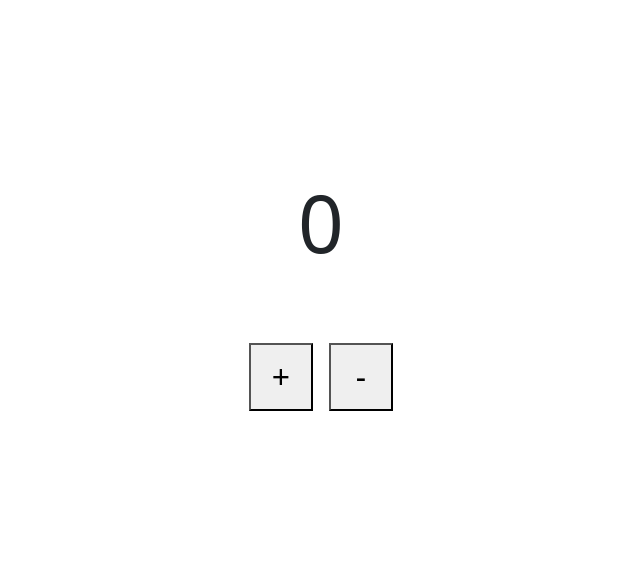
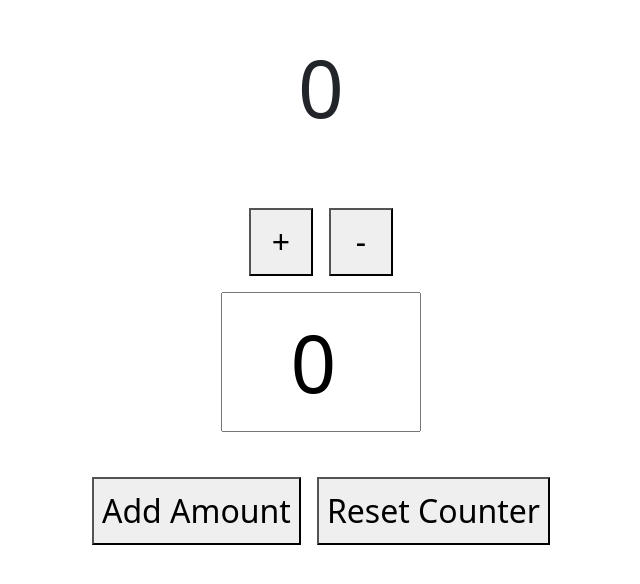
Before and after one commit to friendly-misanthrope/redux-toolkit, a React (Vite) app: page / in a window 1280 px wide. Shown: the part 106-690 px from the top of the page, without its empty margins (319-959 px from the left). Built offline with nearby package versions, Linux system fonts and the light colour scheme.

Commit message:
created input for incrementAmount and buttons with click handlers for resetting the counter and incrementByAmount

```diff
--- a/src/features/counter/Counter.jsx
+++ b/src/features/counter/Counter.jsx
@@ -1,9 +1,24 @@
 import { useSelector, useDispatch } from 'react-redux';
-import { increment, decrement } from './counterSlice';
+import { useState } from 'react';
+import {
+  increment,
+  decrement,
+  reset,
+  incrementByAmount
+} from './counterSlice';
 
 const Counter = () => {
   const count = useSelector((state) => state.counter.count);
   const dispatch = useDispatch();
+
+  const [incrementAmount, setIncrementAmount] = useState(0);
+
+  const addValue = Number(incrementAmount || 0);
+
+  const resetAll = () => {
+    setIncrementAmount(0);
+    dispatch(reset());
+  }
 
   return (
     <section>
@@ -12,6 +27,11 @@
         <button onClick={() => dispatch(increment())}>+</button>
         <button onClick={() => dispatch(decrement())}>-</button>
       </div>
+      <input type="number" value={incrementAmount} onChange={(e) => setIncrementAmount(e.target.value)} />
+      <div>
+        <button onClick={() => dispatch(incrementByAmount(addValue))}>Add Amount</button>
+        <button onClick={resetAll}>Reset Counter</button>
+      </div>
     </section>
   );
 }
```
